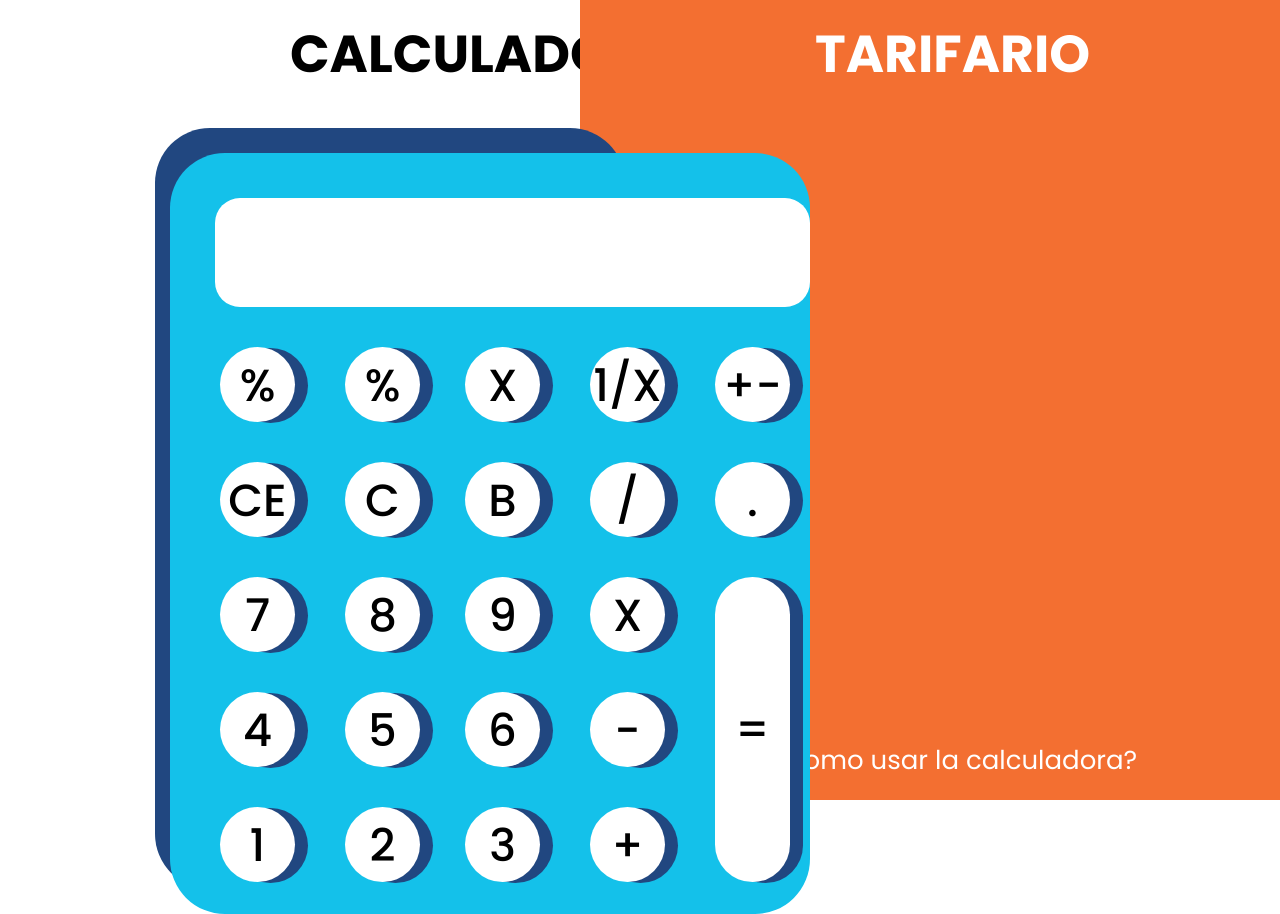
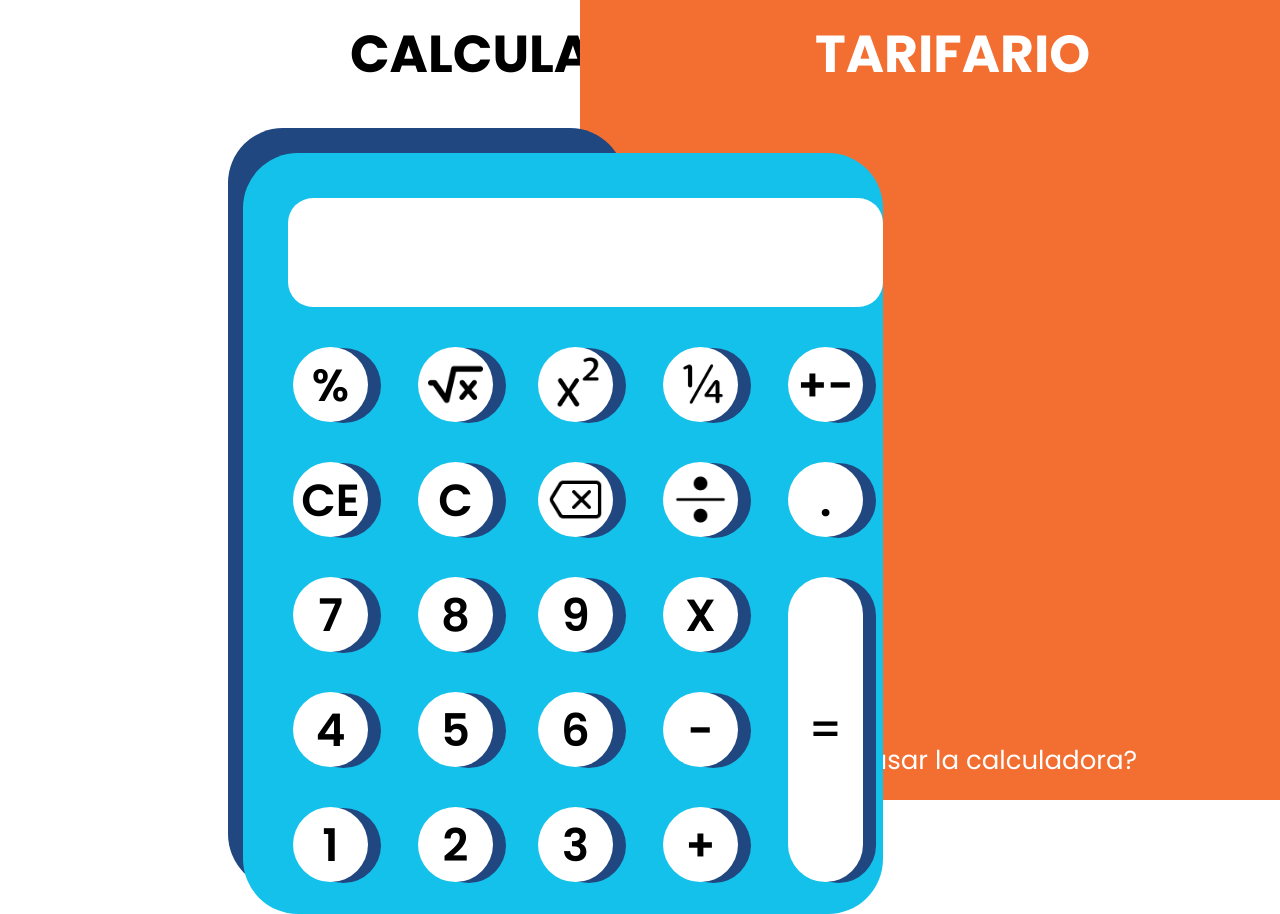
Before and after one commit to NR-ETB/CALCULATOR-ETB, a PHP site: page / in a window 1280 px wide. Run offline with PHP 8.4, Linux system fonts and the light colour scheme.

Commit message:
Se añadieron algun archivos de funciones y se termino el front del programa

```diff
--- a/CALCULATOR ETB/View/css/style.css
+++ b/CALCULATOR ETB/View/css/style.css
@@ -42,7 +42,7 @@ button{
     background-color: transparent;
     font-family: 'Poppins', sans-serif;
     font-size: 45px;
-    font-weight: 500;
+    font-weight: 600;
     cursor: pointer;
     width: 75px;
     height: 77px;
@@ -50,15 +50,15 @@ button{
 /* Generalidades del Cuerpo */
 
 /* CSS de la Calculadora */
-.calcu{
-    display: flex;
-    margin: 60px 0 0 170px;
-}
-
 .calculator h3{
     font-size: 52px;
     font-weight: bold;
-    margin: 15px 0 0 290px;
+    margin: 15px 0 0 350px;
+}
+
+.calcu{
+    display: flex;
+    margin: 60px 0 0 243px;
 }
 
 .front-calcu{
@@ -93,7 +93,16 @@ button{
     font-weight: 500;
     text-align: right;
     background-color: var(--withe-etb);
+
 }
+
+/* Con esta config, se elimina el "spinner" o contador que los inputs, tipo number, tienen por defecto en el navegador */
+input[type="number"]::-webkit-outer-spin-button,
+input[type="number"]::-webkit-inner-spin-button {
+  -webkit-appearance: none;
+  margin: 0;
+}
+/* Con esta config, se elimina el "spinner" o contador que los inputs, tipo number, tienen por defecto en el navegador */
 
 .instructions{
     display: flex;
@@ -130,6 +139,28 @@ button{
     height: 75px;
     margin: 40px 0 0 50px;
     z-index: 1;
+}
+
+.front-bot img{
+    width: 55px;
+    height: 55px;
+    margin: 10px;
+}
+
+#levi{
+    width: 100px;
+    height: 100px;
+    position: relative;
+    right: 20px;
+    bottom: 25px;
+}
+
+#scua{
+    width: 100px;
+    height: 100px;
+    position: relative;
+    right: 20px;
+    bottom: 23px;
 }
 
 .back-bot{
--- a/CALCULATOR ETB/index.html
+++ b/CALCULATOR ETB/index.html
@@ -30,7 +30,7 @@
                 <div class="front-calcu">
 
                     <div class="content-calcu">
-                        <input id="calcular" type="text" disabled>
+                        <input id="calcular" type="number">
 
                         <div class="content-inst">
 
@@ -75,7 +75,7 @@
 
                             <div class="instructions">
                                 <div class="front-bot">
-                                    <button>%</button>
+                                    <button><img src="View/images/icons/root.png" alt=""></button>
                                 </div>
                                 <div class="back-bot"></div>
                             </div>
@@ -114,14 +114,14 @@
 
                             <div class="instructions">
                                 <div class="front-bot">
-                                    <button>X</button>
+                                    <button><img id="levi" src="View/images/icons/levitated.png" alt=""></button>
                                 </div>
                                 <div class="back-bot"></div>
                             </div>
 
                             <div class="instructions">
                                 <div class="front-bot">
-                                    <button>B</button>
+                                    <button><img src="View/images/icons/delete.png" alt=""></button>
                                 </div>
                                 <div class="back-bot"></div>
                             </div>
@@ -153,14 +153,14 @@
 
                             <div class="instructions">
                                 <div class="front-bot">
-                                    <button>1/X</button>
+                                    <button><img id="scua" src="View/images/icons/scuare.png" alt=""></button>
                                 </div>
                                 <div class="back-bot"></div>
                             </div>
 
                             <div class="instructions">
                                 <div class="front-bot">
-                                    <button>/</button>
+                                    <button><img src="View/images/icons/divide.png" alt=""></button>
                                 </div>
                                 <div class="back-bot"></div>
                             </div>
@@ -214,6 +214,7 @@
                         </div>
 
                     </div>
+
                 </div>
 
                 <div class="back-calcu"></div>
@@ -222,5 +223,7 @@
         </div>
 
     </div>
+
+<script src="https://ajax.googleapis.com/ajax/libs/jquery/3.6.5/jquery.min.js"></script>
 </body>
 </html>
```
Also changed, not shown: CALCULATOR ETB/Controller/basic_Operations.js (added), CALCULATOR ETB/Controller/numbers_Input.js (added).
